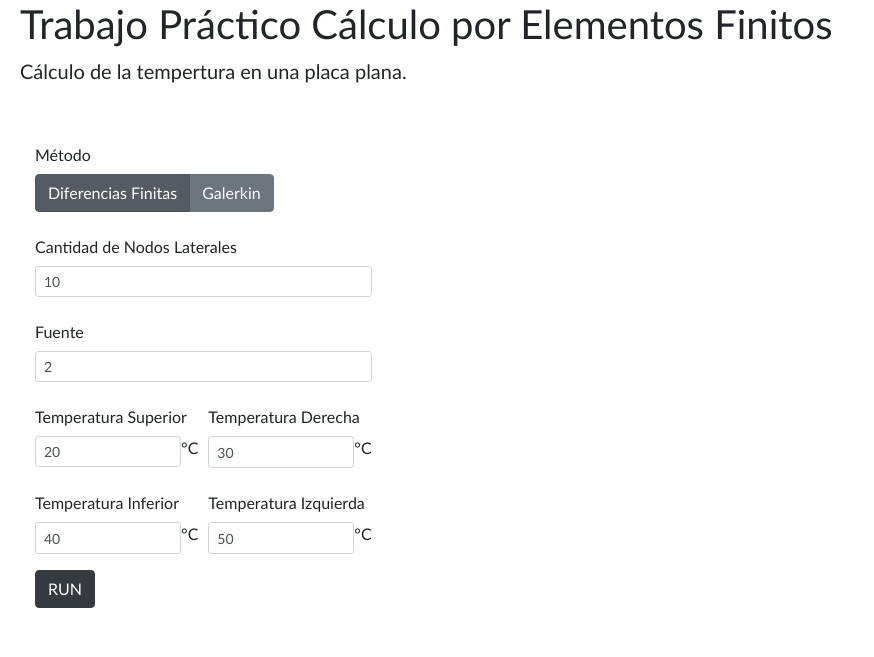
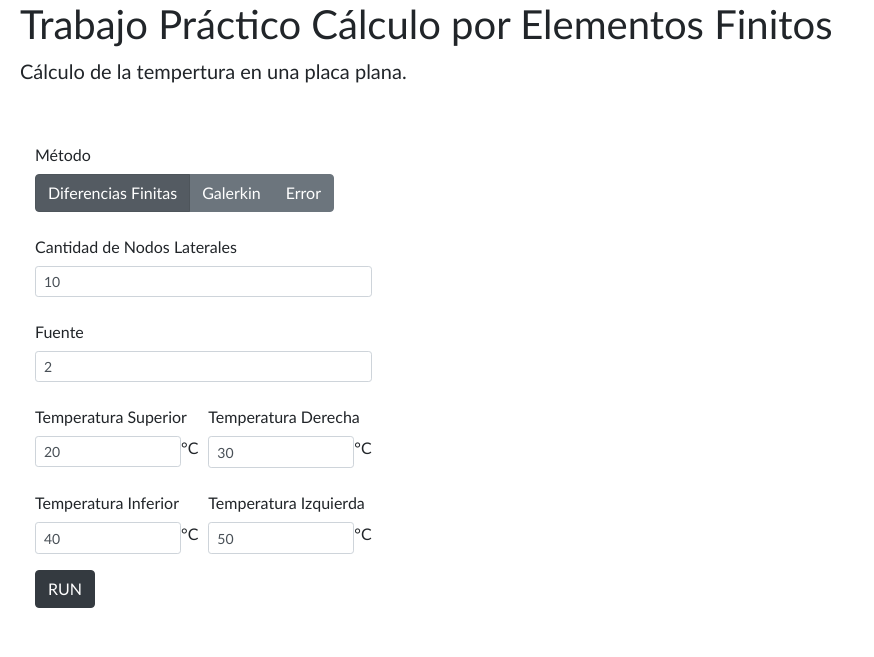
Before and after one commit to BelCattaneo/fem_python, a Django app: page / in a window 1280 px wide. Shown: the top 657 px of the page, without its empty margins (0-874 px from the left). Run offline with Django 3.2, Linux system fonts and the light colour scheme; some libraries are stand-ins or nearby versions.

Commit message:
Added error calculation. Fixed 0 right temperature bug.

```diff
--- a/fem/static/src/main.js
+++ b/fem/static/src/main.js
@@ -13,6 +13,8 @@ $( document ).ready(function() {
         method =  "diferencias_finitas";
       } else if( $("#galerkin").parent().hasClass("active")){
         method = "galerkin";
+      }else if( $("#error").parent().hasClass("active")){
+        method = "error";
       }
 
       if (size > 2) {
--- a/fem/templates/fem/index.html
+++ b/fem/templates/fem/index.html
@@ -20,6 +20,9 @@
             </label>
             <label class="btn btn-secondary">
               <input type="radio" name="options" id="galerkin" autocomplete="off"> Galerkin
+            </label>
+            <label class="btn btn-secondary">
+              <input type="radio" name="options" id="error" autocomplete="off"> Error
             </label>
           </div>
         </div>
--- a/fem/views.py
+++ b/fem/views.py
@@ -7,6 +7,7 @@ import functools
 from . import plots
 from . import finite_difference
 from . import galerkin
+from . import error
 
 def index(request):
     return render_to_response('fem/index.html')
@@ -21,24 +22,44 @@ def calculate_temperatures(request):
     }
     source = int(request.GET.get('source'))
     method = request.GET.get('method')
+
     print(method)
     if method == 'diferencias_finitas':
         results = finite_difference.diferencias_finitas(temperatures, source, size)
+        print('-------------------------------------------')
+        print('diferencias_finitas')
         print(results)
+        print('-------------------------------------------')
         file_url = plots.create_plot(results)
 
         context =  {
-            'fileUrl' : file_url
+        'fileUrl' : file_url
         }
 
     elif method == 'galerkin':
         results = galerkin.galerkin(size, temperatures, source)
+        print('-------------------------------------------')
+        print('galerkin')
         print(results)
+        print('-------------------------------------------')
         file_url = plots.create_plot(results)
+
+        context =  {
+        'fileUrl' : file_url
+        }
+
+    elif method == 'error':
+        error_matrix = error.get_error_matrix(size, temperatures, source)
+        print('-------------------------------------------')
+        print('error')
+        print(error_matrix)
+        print('-------------------------------------------')
+        file_url = plots.create_plot(error_matrix)
 
         context =  {
             'fileUrl' : file_url
         }
 
 
+
     return JsonResponse(context)
```
Also changed, not shown: fem/error.py (added, +21 -0 lines), fem/finite_difference.py (+14 -8 lines), fem/galerkin.py (+4 -3 lines).
